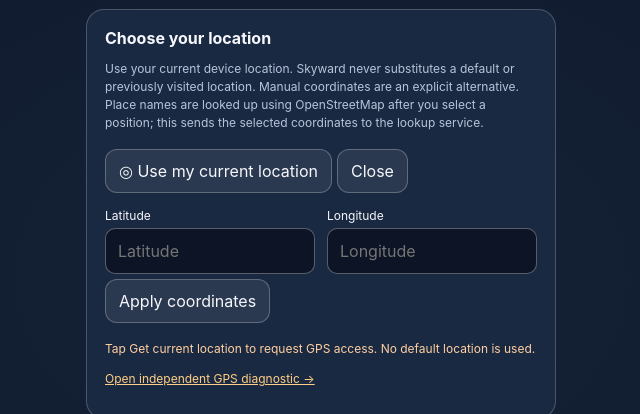
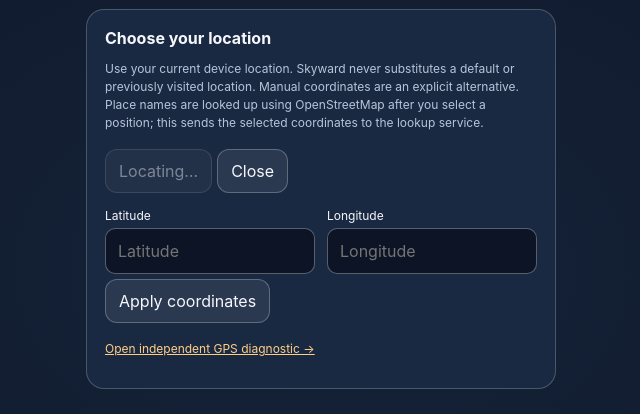
Before and after one commit to jorgenghose-source/jorgenghose-source, a plain HTML site: page index.html in a window 1280 px wide. Shown: the part 74-488 px from the top of the page, without its empty margins (319-959 px from the left). Drawn offline with Linux system fonts and the light colour scheme.

Commit message:
Add files via upload

```diff
--- a/index.html
+++ b/index.html
@@ -129,7 +129,7 @@ function locate(){
  if(window.top!==window.self){locationMessage('This page is embedded. Open Skyward directly in a Safari tab to avoid iframe restrictions.');return}
  try{if(document.permissionsPolicy?.allowsFeature&&!document.permissionsPolicy.allowsFeature('geolocation')){locationMessage('Permissions Policy blocks geolocation.');return}}
  catch(e){}
- // No automatic requests: keep the native Safari permission prompt tied to a direct tap.
+ // A single startup request is attempted; the same function also supports explicit retries.
  const request=++locationRequest;locating=true;gpsBtn.disabled=true;gpsBtn.textContent='Locating…';
  $('status').textContent='Requesting a fresh position from Safari…';
  try{navigator.geolocation.getCurrentPosition(p=>{
@@ -157,6 +157,9 @@ document.addEventListener('visibilitychange',()=>{if(document.visibilityState===
  locationMessage('You returned to Skyward. Tap Get current location for a fresh travel position.');
 }});
 update();$('locationPanel').hidden=false;
-locationMessage('Tap Get current location to request GPS access. No default location is used.');
+locationMessage('Finding your current location… You can also choose coordinates manually.');
+// Start once per page load, after the UI and event handlers have been initialized.
+// Safari may refuse an automatic request depending on permission state; manual retry stays available.
+locate();
 setInterval(()=>{if(!manual)toNow()},60000)})();
 </script></body></html>
```
